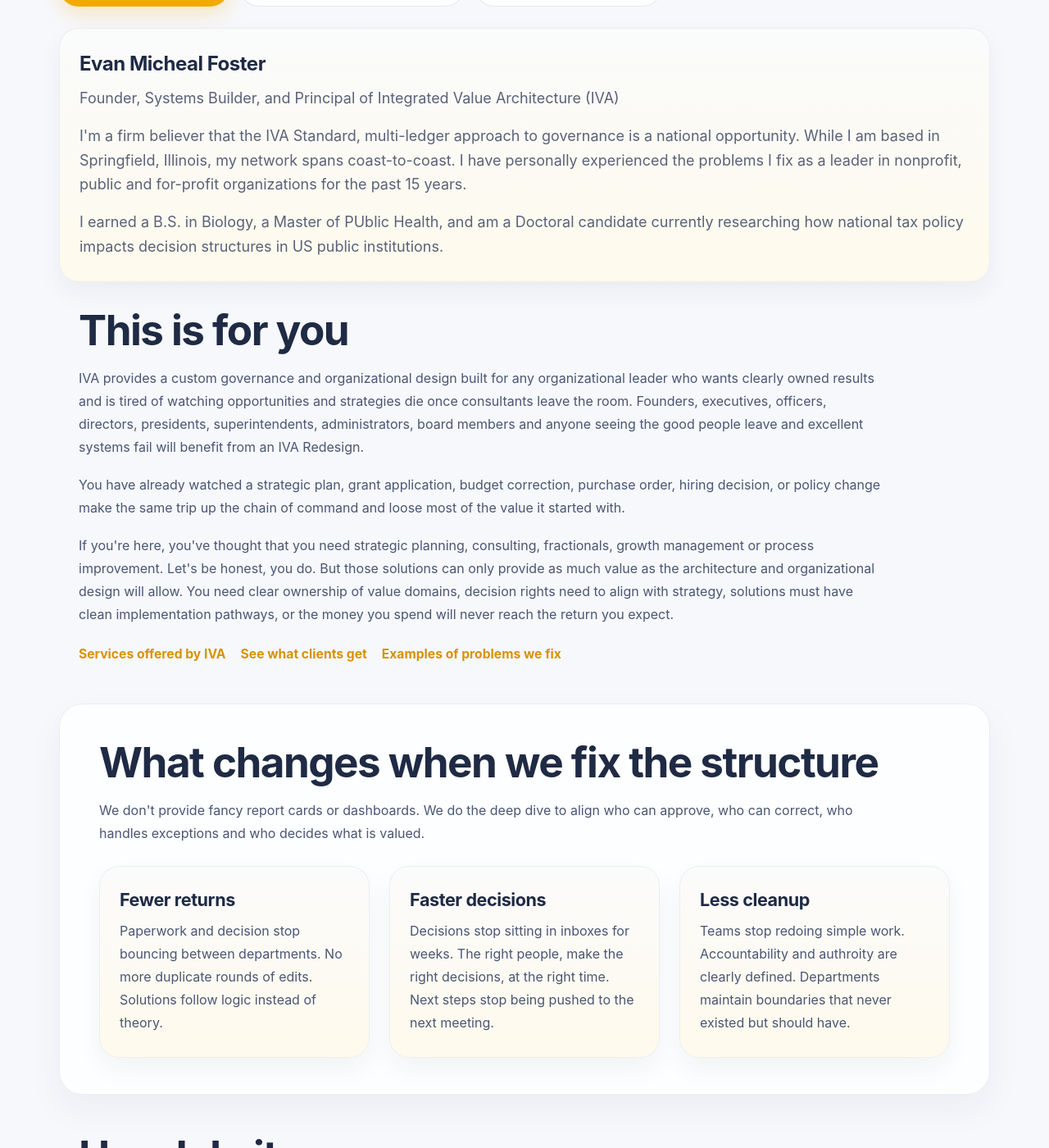
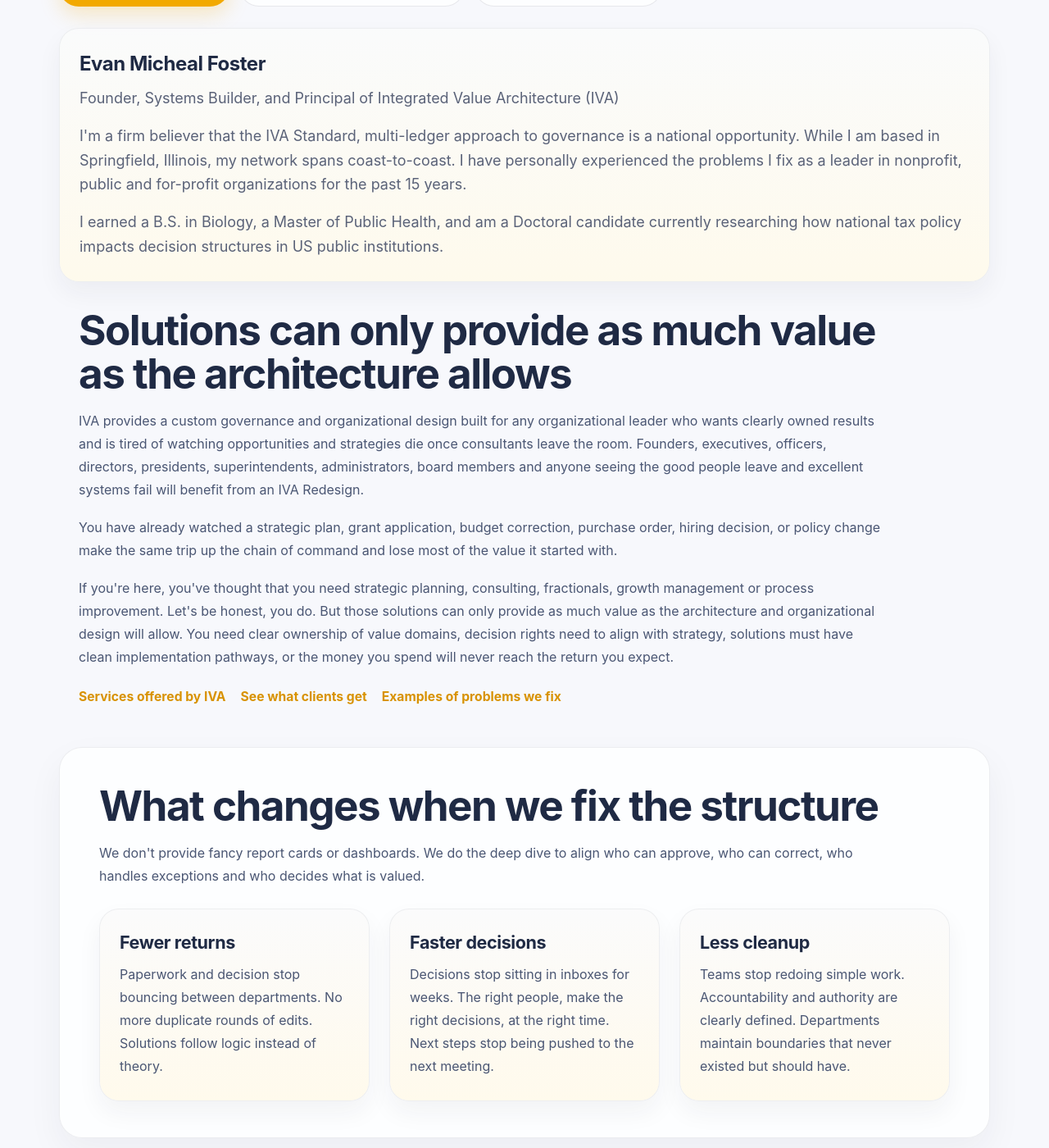
Before and after one commit to efost7873/integratedvaluearchitecture.com, a Jekyll site: the page built from index.html, in a window 1280 px wide and 1400 px high, scrolled down 703 px. Shown: the whole window at 82% size. Built offline with Jekyll 4.4.1, drawn with Linux system fonts in a browser that asks for light colours; some of the changed text lies outside the part shown.

Commit message:
Fix typos and improve text clarity in index.html

```diff
--- a/index.html
+++ b/index.html
@@ -103,7 +103,7 @@
             <h3>Evan Micheal Foster</h3>
             <p>Founder, Systems Builder, and Principal of Integrated Value Architecture (IVA)</p>
             <p>I'm a firm believer that the IVA Standard, multi-ledger approach to governance is a national opportunity. While I am based in Springfield, Illinois, my network spans coast-to-coast. I have personally experienced the problems I fix as a leader in nonprofit, public and for-profit organizations for the past 15 years.</p>
-            <p>I earned a B.S. in Biology, a Master of PUblic Health, and am a Doctoral candidate currently researching how national tax policy impacts decision structures in US public institutions.</p>
+            <p>I earned a B.S. in Biology, a Master of Public Health, and am a Doctoral candidate currently researching how national tax policy impacts decision structures in US public institutions.</p>
           </a>
         </article>
       </div>
@@ -113,12 +113,12 @@
 
 <section class="section">
   <div class="container narrow">
-    <h2>This is for you</h2>
+    <h2>Solutions can only provide as much value as the architecture allows</h2>
     <p>
       IVA provides a custom governance and organizational design built for any organizational leader who wants clearly owned results and is tired of watching opportunities and strategies die once consultants leave the room. Founders, executives, officers, directors, presidents, superintendents, administrators, board members and anyone seeing the good people leave and excellent systems fail will benefit from an IVA Redesign.
     </p>
     <p>
-      You have already watched a strategic plan, grant application, budget correction, purchase order, hiring decision, or policy change make the same trip up the chain of command and loose most of the value it started with.
+      You have already watched a strategic plan, grant application, budget correction, purchase order, hiring decision, or policy change make the same trip up the chain of command and lose most of the value it started with.
     </p>
     <p>
       If you're here, you've thought that you need strategic planning, consulting, fractionals, growth management or process improvement. Let's be honest, you do. But those solutions can only provide as much value as the architecture and organizational design will allow. You need clear ownership of value domains, decision rights need to align with strategy, solutions must have clean implementation pathways, or the money you spend will never reach the return you expect.
@@ -157,7 +157,7 @@
       <article class="info-card">
         <a class="card-link" href="/what-clients-get/">
           <h3>Less cleanup</h3>
-          <p>Teams stop redoing simple work. Accountability and authroity are clearly defined. Departments maintain boundaries that never existed but should have.</p>
+          <p>Teams stop redoing simple work. Accountability and authority are clearly defined. Departments maintain boundaries that never existed but should have.</p>
         </a>
       </article>
     </div>
@@ -283,13 +283,13 @@
   <div class="container narrow">
     <h2>Start simple</h2>
     <p>
-      If you made it to the bottom of the page, you saw the problems that you work with every day. You may be running a business or an organization where turnover and burnout is running rampant. You may be a founder-led business struggling for a breakthrough. Or you may be running a fortune 500 company that serves as an example for the rest of the business community. The problems IVA solves are present in your organization. So, start simple and have the conversation that has a real chance of changing before it becomes chaos, join our networks to support the work and get access to partners offering complementary services and support IVA, or jump right in to a full fixed-fee review.
+      If you made it to the bottom of the page, you saw the problems that you work with every day. So, start simple and have the conversation that has a real chance of changing before it becomes chaos, join our networks to support the work and get access to partners offering complementary services and support IVA, or jump right in to a full fixed-fee review.
     </p>
 
     <div class="card-grid three-up">
       <article class="info-card">
         <a class="card-link" href="/book-advisory-call/">
-          <h3>Book a $295 Advisory Call</h3>
+          <h3>Book an Advisory Call</h3>
           <p>Start with the fastest solution for visible problems when you need to make changes now.</p>
         </a>
       </article>
```
